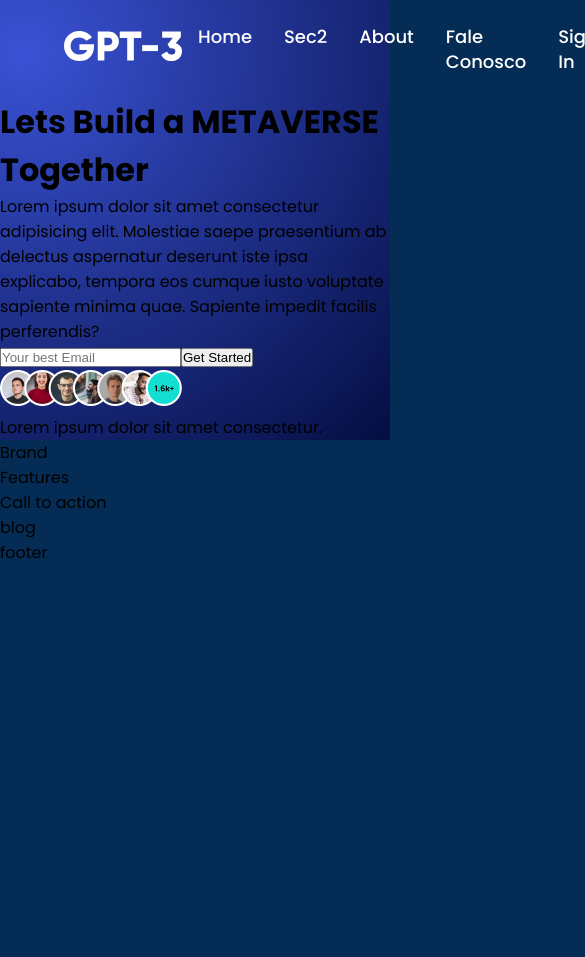
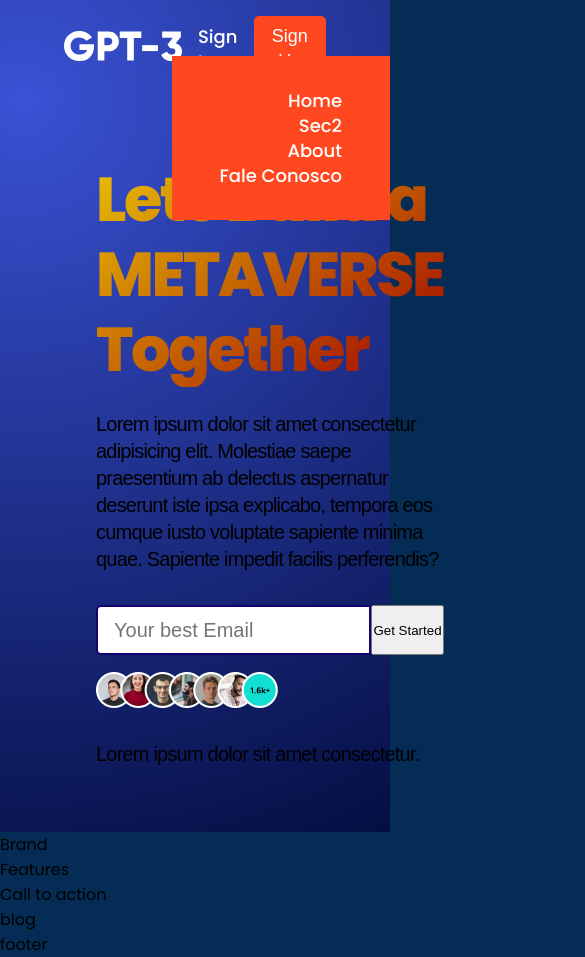
Before and after one commit to Dikendev/landing-page-meta-React, a React (Create React App) app in the folder landing-page-modern/: page / in a window 390 px wide. Shown: the top 957 px of the page, 585 px wide, since content can reach past the window. Before the commit the page ends 844 px from the top, so only its background shows below. Built offline with nearby package versions, Linux system fonts and the light colour scheme.

Commit message:
added menu responsive

```diff
--- a/landing-page-modern/src/App.css
+++ b/landing-page-modern/src/App.css
@@ -3,7 +3,7 @@
 :root {
   --font-family:'Poppins', sans-serif;
 
-  --gradient-text:linear-gradient(323deg, #100024 1%, #5d009f 100%);;
+  --gradient-text:linear-gradient(320deg, #9f0000 1%, #e9bf03 100%);;
   --gradient-bar:linear-gradient(323deg, #9f0000 1%, #9f9000 100%);
 
   --color-bg:#042c54;
--- a/landing-page-modern/src/components/navbar/navbar.css
+++ b/landing-page-modern/src/components/navbar/navbar.css
@@ -70,3 +70,19 @@
 .meta__navbar-menu svg {
   cursor: pointer;
 }
+
+.meta__navbar-links_container {
+  display: flex;
+  justify-content: flex-end;
+  align-items: flex-end;
+  flex-direction: column;
+
+  text-align: end;
+  background: #FF4820;
+  padding: 2rem;
+  position: absolute;
+  top: 40px;
+  right: 0;
+  margin-top: 1rem;
+
+}
--- a/landing-page-modern/src/containers/header/header.css
+++ b/landing-page-modern/src/containers/header/header.css
@@ -0,0 +1,51 @@
+.meta__header {
+  display: flex;
+}
+
+.meta__header-content{
+  flex: 1;
+  display: flex;
+  justify-content: center;
+  align-items: flex-start;
+  flex-direction: column;
+
+  margin-right: 5rem;
+}
+
+.meta__header-content h1 {
+  font-weight: 800;
+  font-size: 62px;
+  line-height: 75px;
+  letter-spacing: -0.04em;
+}
+
+.meta__header-content p {
+  font-family: Arial, Helvetica, sans-serif;
+  font-style: normal;
+  font-weight: normal;
+  font-size: 20px;
+  line-height: 27px;
+  letter-spacing: -0.04em;
+  margin-top: 1.5rem;
+}
+
+.meta__header-content__input {
+  width: 100%;
+  margin: 2rem 0 1rem;
+  display: flex;
+
+}
+
+.meta__header-content__input input {
+  flex: 1;
+  width: 100%;
+  min-height: 50px;
+  font-family: Arial, Helvetica, sans-serif;
+  font-size: 20px;
+  line-height: 27px;
+  padding: 0 1rem;
+  outline: none;
+  color: #3d3d3d;
+  border: 2px solid #180070;
+  border-radius: 5px 0px 0px 5px;
+}
--- a/landing-page-modern/src/index.css
+++ b/landing-page-modern/src/index.css
@@ -35,18 +35,18 @@
     background:radial-gradient(circle at 6% 12%, rgba(0, 27, 177, 1) 0%, rgba(58, 82, 213, 1) 0%, rgba(4, 14, 66, 1) 100%);
 }
 
-.gradient-text {
+.gradient__text{
   background: var(--gradient-text);
   background-clip: text;
   -webkit-background-clop: text;
   -webkit-text-fill-color:transparent;
 }
 
-.section-padding{
+.section__padding{
   padding: 4rem 6rem;
 }
 
-.section-margin {
+.section__margin {
   margin: 4rem 6rem;
 }
 
```
